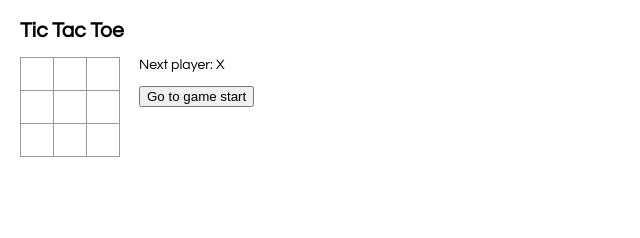
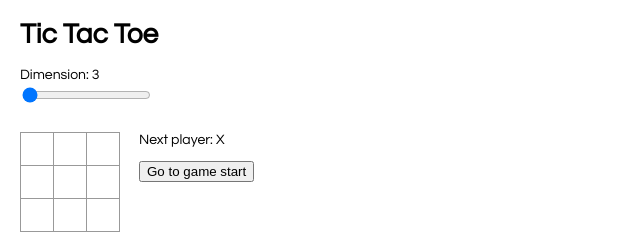
Before and after one commit to nwtsai/tic-tac-toe, a React app: page / in a window 1280 px wide. Shown: the whole page, without its empty margins (0-640 px from the left). Built offline with nearby package versions, Linux system fonts and the light colour scheme.

Commit message:
Finished

```diff
--- a/src/index.css
+++ b/src/index.css
@@ -9,6 +9,15 @@ ol, ul {
 
 ul li {
 	list-style-type: none;
+}
+
+#dimension-label: {
+	margin-left: 10px;
+}
+
+#dimension {
+	margin-top: 5px;
+	margin-bottom: 30px;
 }
 
 .board-row:after {
--- a/src/index.js
+++ b/src/index.js
@@ -1,6 +1,9 @@
 import React from "react";
 import ReactDOM from "react-dom";
 import "./index.css";
+
+const DIMENSION_MIN = 3;
+const DIMENSION_MAX = 45;
 
 function Square(props) {
 	return (
@@ -23,23 +26,25 @@ function Board(props) {
 		);
 	}
 
+	var board = [];
+	const dimension = props.dimension;
+	for (var row = 0; row < dimension * dimension; row += dimension) {
+		var boardRow = [];
+		for (var col = row; col < row + dimension; col++) {
+			boardRow.push(
+				renderSquare(col)
+			);
+		}
+		board.push(
+			<div className="board-row">
+				{boardRow}
+			</div>
+		);
+	}
+
 	return (
 		<div>
-			<div className="board-row">
-				{renderSquare(0)}
-				{renderSquare(1)}
-				{renderSquare(2)}
-			</div>
-			<div className="board-row">
-				{renderSquare(3)}
-				{renderSquare(4)}
-				{renderSquare(5)}
-			</div>
-			<div className="board-row">
-				{renderSquare(6)}
-				{renderSquare(7)}
-				{renderSquare(8)}
-			</div>
+			{board}
 		</div>
 	);
 }
@@ -48,9 +53,11 @@ class Game extends React.Component {
 	constructor(props) {
 		super(props);
 		this.state = {
+			dimension: DIMENSION_MIN,
 			history: [
 				{
-					squares: Array(9).fill(null)
+					squares: Array(DIMENSION_MIN * DIMENSION_MIN).fill(null),
+					winState: Array(DIMENSION_MIN * 2 + 2).fill(0),
 				}
 			],
 			turn: "X",
@@ -58,22 +65,15 @@ class Game extends React.Component {
 		};
 	}
 
-	handleClick(i) {
-		const history = this.state.history.slice(0, this.state.step + 1);
-		const current = history[history.length - 1];
-		const squares = current.squares.slice();
-		if (calculateWinner(squares) || squares[i]) {
-			return;
+	calculateWinner(dimension, winState) {
+		for (var i = 0; i < winState.length; i++) {
+			if (winState[i] === dimension) {
+				return 'X';
+			} else if (winState[i] === -1 * dimension) {
+				return 'O';
+			}
 		}
-		const turn = this.state.turn;
-		squares[i] = turn;
-		this.setState({
-			history: history.concat([{
-				squares: squares
-			}]),
-			turn: turn === "X" ? "O" : "X",
-			step: history.length
-		});
+		return null;
 	}
 
 	jumpTo(step) {
@@ -83,18 +83,75 @@ class Game extends React.Component {
 		});
 	}
 
+	updateDimension(evt) {
+		var dimension = Number(evt.target.value);
+		this.setState({
+			dimension: dimension,
+			history: [
+				{
+					squares: Array(dimension * dimension).fill(null),
+					winState: Array(dimension * 2 + 2).fill(0)
+				}
+			],
+			turn: "X",
+			step: 0
+		});
+	}
+
+	updateWinState(i, dimension, turn, winState) {
+		let row = Math.floor(i / dimension);
+		let col = i % dimension;
+		let diag1 = row === col;
+		let diag2 = row + col === dimension - 1;
+
+		let point = 0;
+		if (turn === "X") {
+			point = 1;
+		} else if (turn === 'O') {
+			point = -1;
+		}
+		winState[row] += point;
+		winState[dimension + col] += point;
+		if (diag1 === true) {
+			winState[dimension * 2] += point;
+		}
+		if (diag2 === true) {
+			winState[dimension * 2 + 1] += point;
+		}
+		return winState;
+	}
+
+	handleClick(i, dimension, history, turn, step, squares, winState) {
+		history = history.slice(0, step + 1);
+		if (this.calculateWinner(dimension, winState) || squares[i]) {
+			return;
+		}
+		squares[i] = turn;
+		this.setState({
+			history: history.concat([{
+				squares: squares,
+				winState: this.updateWinState(i, dimension, turn, winState)
+			}]),
+			turn: turn === "X" ? "O" : "X",
+			step: history.length
+		});
+	}
+
 	render() {
-		// Shallow copies of current state
+		const dimension = this.state.dimension;
 		const history = this.state.history.slice();
 		const turn = this.state.turn;
 		const step = this.state.step;
 
-		// Deciding which step to show
-		const boardAtStep = history[step];
-		const squares = boardAtStep.squares.slice();
-		const winner = calculateWinner(squares);
+		// Showing the board state at a specified point in time
+		const squares = history[step].squares.slice();
+		const winState = history[step].winState.slice();
 
-		// A list of all the moves made so far
+		// Defining the right game status
+		const winner = this.calculateWinner(dimension, winState);
+		const status = winner ? "Winner: " + winner : "Next player: " + turn;
+
+		// Listing out all past moves
 		const moves = history.map((board, step) => {
 			const label = step ? "Go to move #" + step : "Go to game start";
 			return (
@@ -106,16 +163,24 @@ class Game extends React.Component {
 			);
 		});
 
-		let status = winner ? "Winner: " + winner : "Next player: " + turn;
-
 		return (
 			<div>
-				<h2>Tic Tac Toe</h2>
+				<h1>Tic Tac Toe</h1>
+				<div id="dimension-label">Dimension: {dimension}</div>
+				<input
+					value={dimension}
+					onChange={(evt) => this.updateDimension(evt)}
+					id="dimension"
+					type="range"
+					min={DIMENSION_MIN}
+					max={DIMENSION_MAX}
+				/>
 				<div className="game">
 					<div className="game-board">
 						<Board
+							dimension={dimension}
 							squares={squares}
-							onClick={(i) => this.handleClick(i)}
+							onClick={(i) => this.handleClick(i, dimension, history, turn, step, squares, winState)}
 						/>
 					</div>
 					<div className="game-info">
@@ -128,26 +193,6 @@ class Game extends React.Component {
 	}
 }
 
-function calculateWinner(squares) {
- 	const lines = [
-		[0, 1, 2],
-		[3, 4, 5],
-		[6, 7, 8],
-		[0, 3, 6],
-		[1, 4, 7],
-		[2, 5, 8],
-		[0, 4, 8],
-		[2, 4, 6],
-	];
-	for (let i = 0; i < lines.length; i++) {
-		const [a, b, c] = lines[i];
-		if (squares[a] && squares[a] === squares[b] && squares[a] === squares[c]) {
-			return squares[a];
-		}
-	}
-	return null;
-}
-
 // ========================================
 
 ReactDOM.render(
```
Also changed, not shown: README.md.
